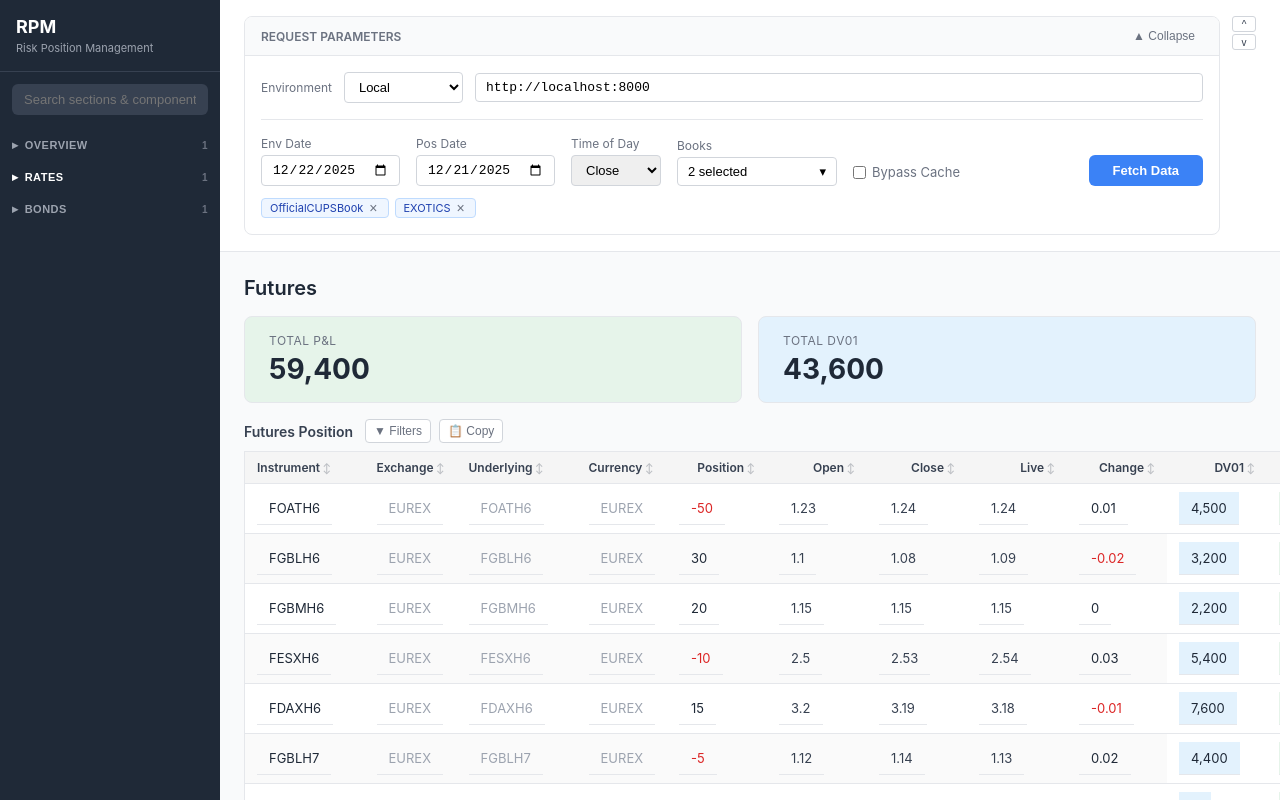
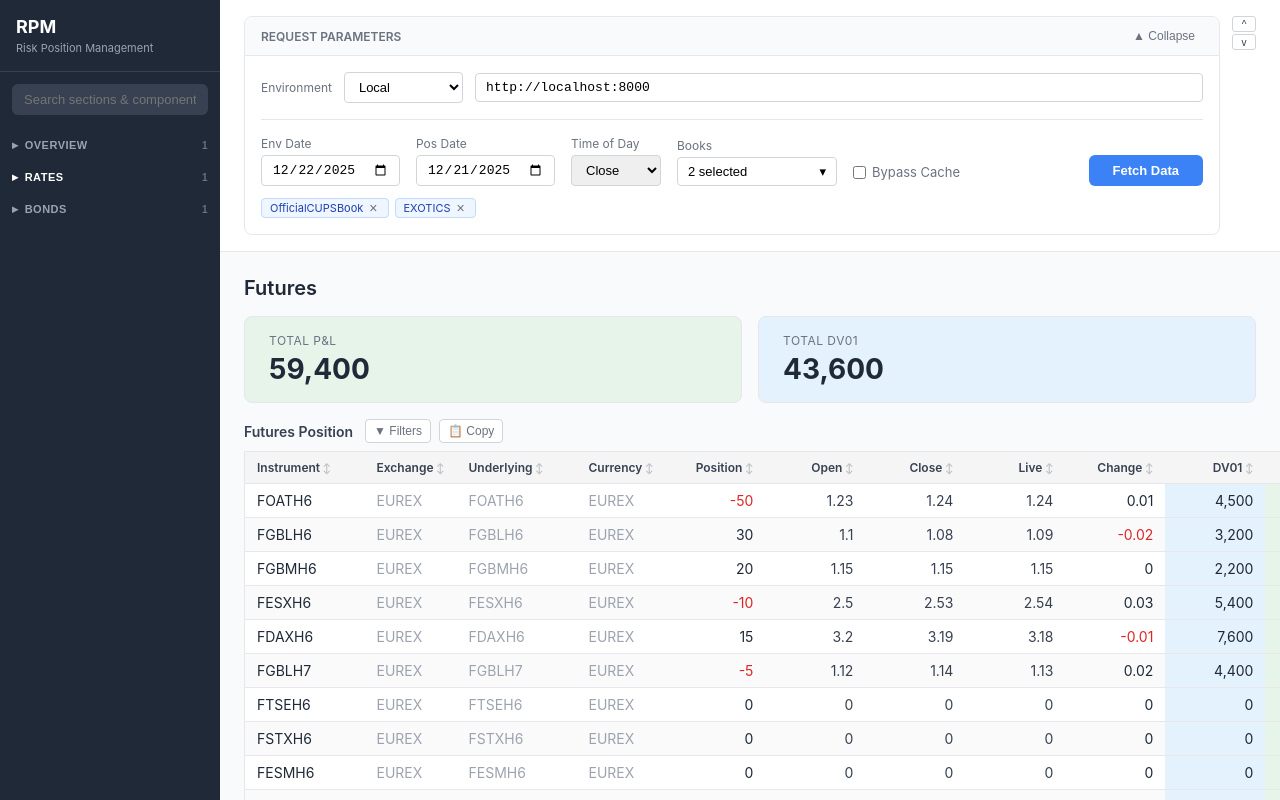
Before and after one commit to hawoot/rpm_exo, a React (Vite) app: page / in a window 1280 px wide. Built offline with nearby package versions, Linux system fonts and the light colour scheme.

Commit message:
Refactor Cell and GridTable components to simplify props and improve background color handling

```diff
--- a/src/components/Cell.tsx
+++ b/src/components/Cell.tsx
@@ -1,50 +1,22 @@
 /**
- * Cell Component - Renders a single formatted, colored value
+ * Cell Component - Formats and colors a value
  */
 
 import { formatValue } from '../lib/formatters';
-import { getBackgroundColor, getTextColor, text, getBorderColor } from '../lib/colors';
+import { getTextColor, text } from '../lib/colors';
 import type { CellProps } from '../types';
 
 function Cell({
   value,
   format = 'text',
-  background = null,
-  columnBackground = null,
   textColor = 'fixed',
   textColorValue = 'positive',
-  align,
-  width,
   isHeader = false,
-  onMouseEnter,
 }: CellProps): JSX.Element {
   const formattedValue = formatValue(value, format);
   const color = isHeader ? text('default') : getTextColor(value, textColor, textColorValue);
-  const textAlign = align ?? (format === 'text' ? 'left' : 'right');
-  const colBg = columnBackground ? getBackgroundColor(columnBackground) : null;
-  const backgroundColor = colBg ?? getBackgroundColor(background) ?? 'transparent';
 
-  const style: React.CSSProperties = {
-    padding: '8px 12px',
-    textAlign,
-    backgroundColor,
-    color,
-    fontWeight: isHeader ? 600 : 400,
-    fontSize: isHeader ? '12px' : '13px',
-    whiteSpace: 'nowrap',
-    borderBottom: `1px solid ${getBorderColor('default')}`,
-  };
-
-  if (width) {
-    style.width = `${width}px`;
-    style.minWidth = `${width}px`;
-  }
-
-  return (
-    <td style={style} onMouseEnter={onMouseEnter}>
-      {formattedValue}
-    </td>
-  );
+  return <span style={{ color }}>{formattedValue}</span>;
 }
 
 export default Cell;
--- a/src/components/GridTable.tsx
+++ b/src/components/GridTable.tsx
@@ -5,7 +5,7 @@
 import { useState, useMemo, useRef } from 'react';
 import Cell from './Cell';
 import { formatsConfig } from '../config/registry';
-import { bg, text, ui, getBorderColor } from '../lib/colors';
+import { bg, text, ui, getBorderColor, getBackgroundColor } from '../lib/colors';
 import type { GridTableProps } from '../types';
 
 const formats = formatsConfig;
@@ -363,7 +363,7 @@ function GridTable({ data, columns: initialColumns, totals, label }: GridTablePr
                       style={{
                         padding: '8px 12px',
                         textAlign: col.format === 'text' ? 'left' : 'right',
-                        backgroundColor: col.background ? undefined : (rowIndex % 2 === 0 ? bg('row-even') : bg('row-odd')),
+                        backgroundColor: getBackgroundColor(col.background) ?? (rowIndex % 2 === 0 ? bg('row-even') : bg('row-odd')),
                         borderBottom: `1px solid ${getBorderColor('default')}`,
                         width: `${columnWidths[col.field] ?? 100}px`,
                         minWidth: `${columnWidths[col.field] ?? 100}px`,
@@ -376,7 +376,6 @@ function GridTable({ data, columns: initialColumns, totals, label }: GridTablePr
                         format={col.format}
                         textColor={col.text_color}
                         textColorValue={col.text_color_value}
-                        columnBackground={col.background}
                       />
                     </td>
                   ))}
@@ -410,7 +409,7 @@ function GridTable({ data, columns: initialColumns, totals, label }: GridTablePr
                     style={{
                       padding: '8px 12px',
                       textAlign: col.format === 'text' ? 'left' : 'right',
-                      backgroundColor: col.background ? undefined : bg('total'),
+                      backgroundColor: getBackgroundColor(col.background) ?? bg('total'),
                       borderBottom: `1px solid ${getBorderColor('default')}`,
                       width: `${columnWidths[col.field] ?? 100}px`,
                       minWidth: `${columnWidths[col.field] ?? 100}px`,
@@ -423,7 +422,6 @@ function GridTable({ data, columns: initialColumns, totals, label }: GridTablePr
                       format={colIndex === 0 ? 'text' : col.format}
                       textColor={col.text_color}
                       textColorValue={col.text_color_value}
-                      columnBackground={col.background}
                     />
                   </td>
                 ))}
--- a/src/types/components.ts
+++ b/src/types/components.ts
@@ -39,14 +39,9 @@ export interface GridCardProps {
 export interface CellProps {
   value: unknown;
   format?: FormatType;
-  background?: string | null;
-  columnBackground?: string | null;
   textColor?: TextColorMode;
   textColorValue?: TextColorToken;
-  align?: 'left' | 'center' | 'right';
-  width?: number;
   isHeader?: boolean;
-  onMouseEnter?: () => void;
 }
 
 export interface DataDisplayProps {
```
